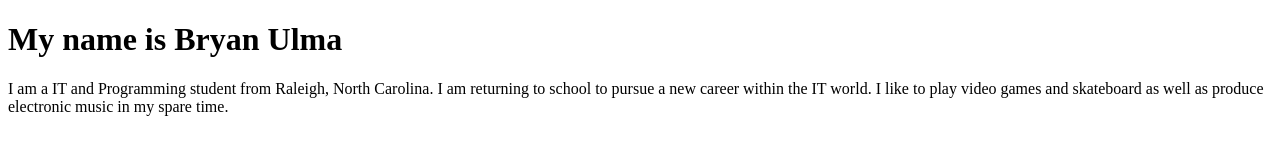
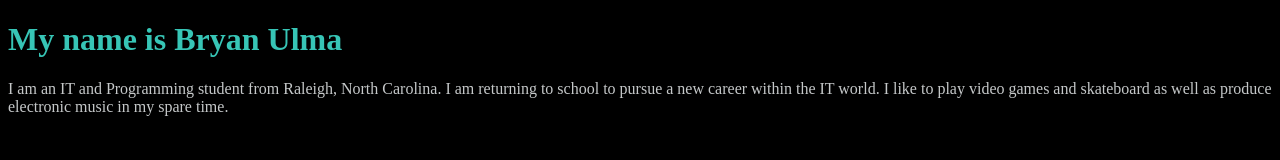
Before and after one commit to BryanUlma/BryanUlma.github.io, a plain HTML site: page index.html in a window 1280 px wide. Drawn offline with Linux system fonts and the light colour scheme.

Commit message:
Update index.html

```diff
--- a/index.html
+++ b/index.html
@@ -3,19 +3,19 @@
 <head>
   <title>My Personal Introduction</title>
   <style>
-      {body
-	background-color:#000000;
+    body {
+      background-color: #000000;
     }
-      {h1
-	color:#37c5b6;
+    h1 {
+      color: #37c5b6;
     }
-      {p
-        color:#c5c8c9;
+    p {
+      color: #c5c8c9;
     }
   </style>
 </head>
 <body>
   <h1>My name is Bryan Ulma</h1>
-      <p> I am a IT and Programming student from Raleigh, North Carolina.  I am returning to school to pursue a new career within the IT world. I like to play video games and skateboard as well as produce electronic music in my spare time.
+  <p>I am an IT and Programming student from Raleigh, North Carolina. I am returning to school to pursue a new career within the IT world. I like to play video games and skateboard as well as produce electronic music in my spare time.</p>
 </body>
 </html>
```
Lines whose indentation alone changed are shown as unchanged.
